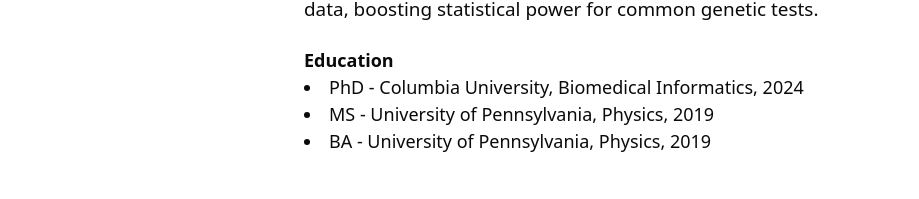
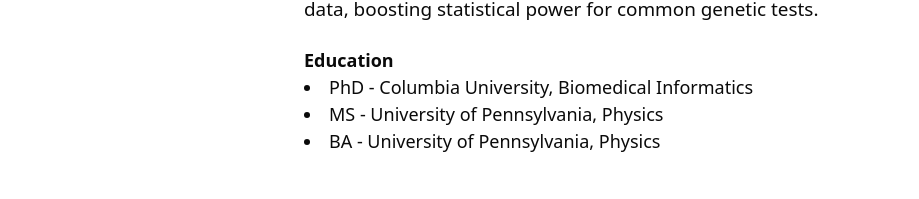
Before and after one commit to zietzm/zietzm.github.io, a Next.js app: page /home in a window 1280 px wide. Shown: the part 645-844 px from the top of the page, without its empty margins (176-1095 px from the left). Built offline with nearby package versions, Linux system fonts and the light colour scheme.

Commit message:
fix: remove years from education section

```diff
--- a/src/pages/home.tsx
+++ b/src/pages/home.tsx
@@ -68,9 +68,9 @@
           <div className="flex flex-col">
             <b>Education</b>
             <ul className="list-disc list-inside">
-              <li>PhD - Columbia University, Biomedical Informatics, 2024</li>
-              <li>MS - University of Pennsylvania, Physics, 2019</li>
-              <li>BA - University of Pennsylvania, Physics, 2019</li>
+              <li>PhD - Columbia University, Biomedical Informatics</li>
+              <li>MS - University of Pennsylvania, Physics</li>
+              <li>BA - University of Pennsylvania, Physics</li>
             </ul>
           </div>
         </div>
```
